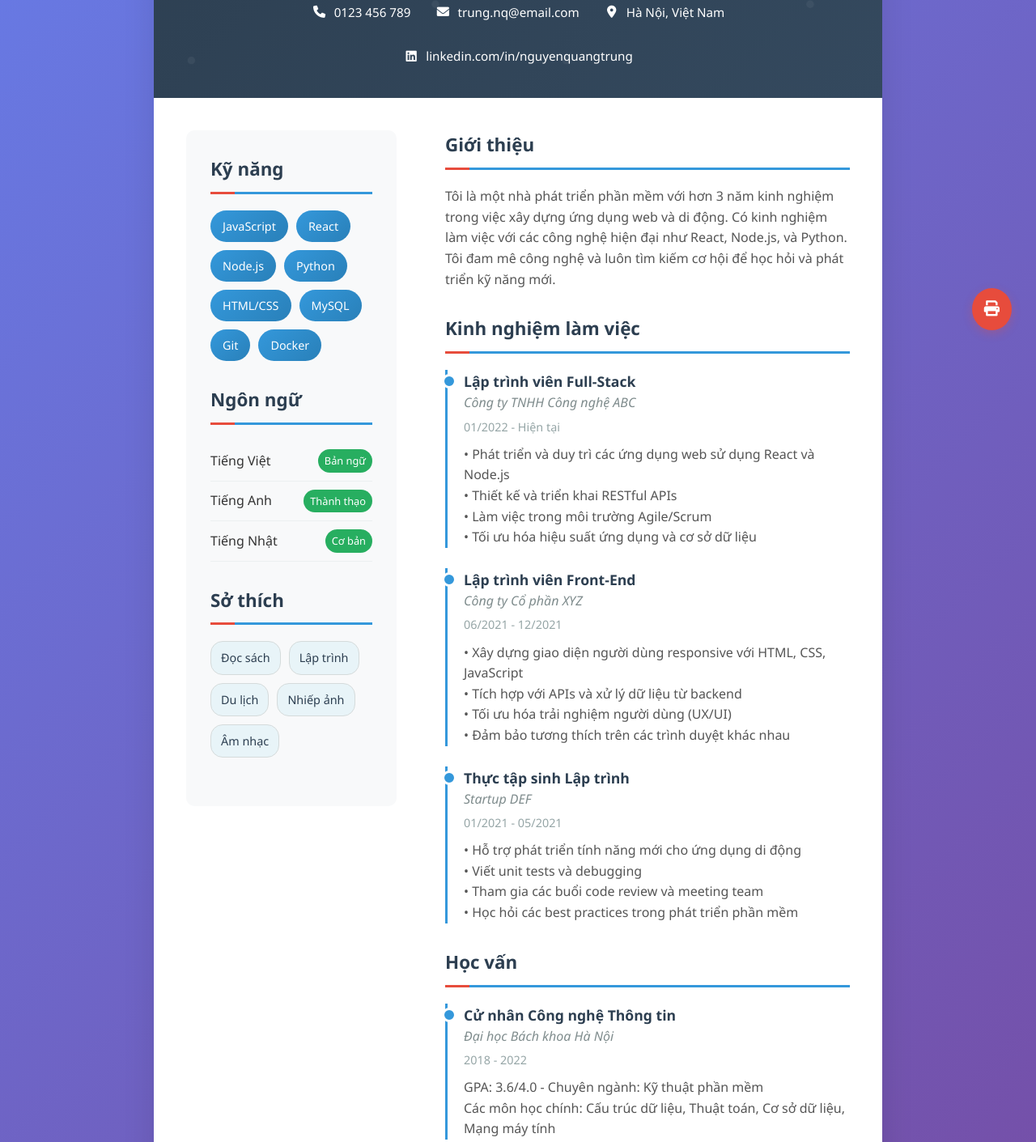
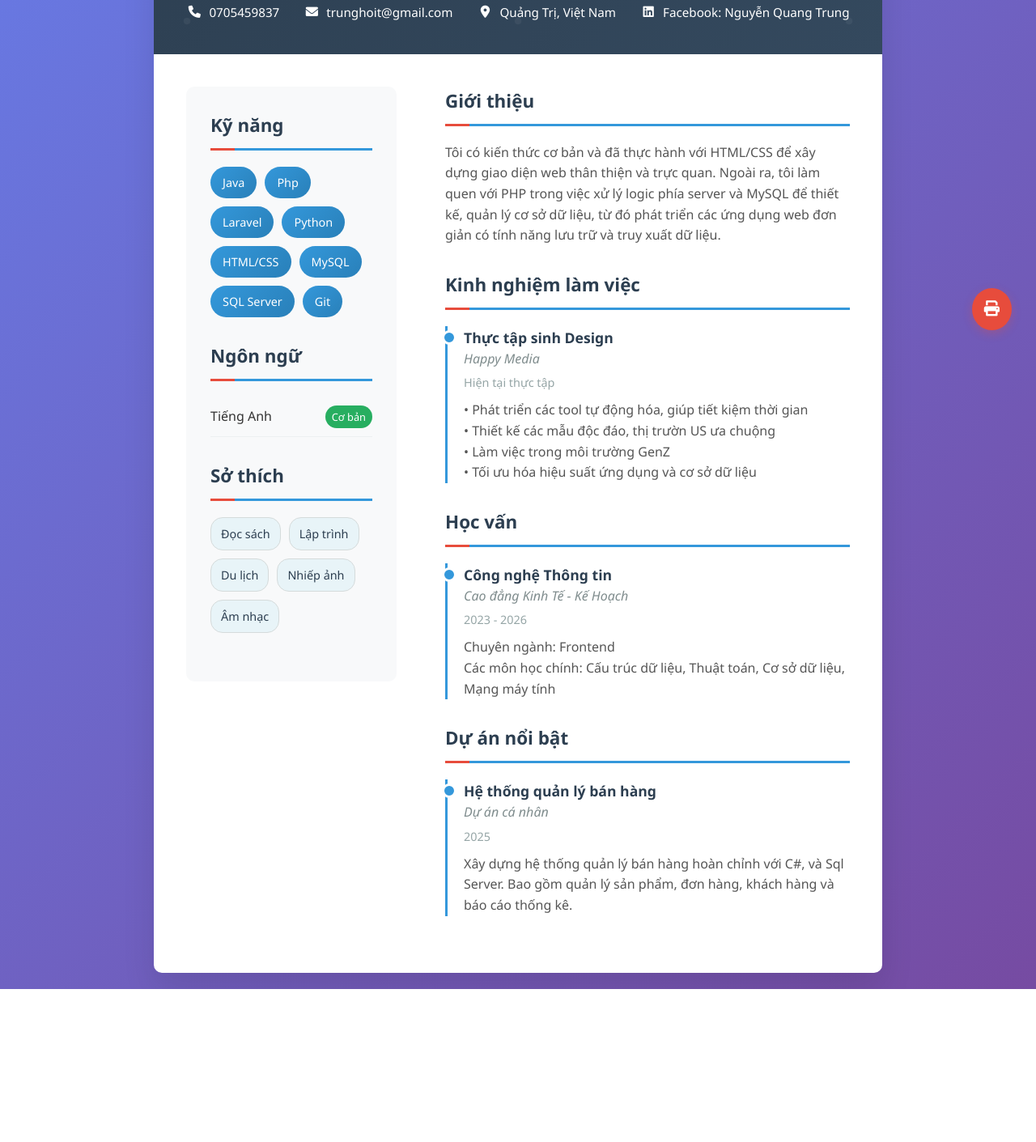
Before and after one commit to nguyenquangtrungcntt/mycv, a plain HTML site: page index.html in a window 1280 px wide. Shown: the part 362-1773 px from the top of the page at 81% size. After the commit the page ends 1584 px from the top, so only its background shows below. Drawn offline with Linux system fonts and the light colour scheme.

Commit message:
update ìndex

```diff
--- a/index.html
+++ b/index.html
@@ -310,19 +310,19 @@
             <div class="contact-info">
                 <div class="contact-item">
                     <i class="fas fa-phone"></i>
-                    <span>0123 456 789</span>
+                    <span>0705459837</span>
                 </div>
                 <div class="contact-item">
                     <i class="fas fa-envelope"></i>
-                    <span>trung.nq@email.com</span>
+                    <span>trunghoit@gmail.com</span>
                 </div>
                 <div class="contact-item">
                     <i class="fas fa-map-marker-alt"></i>
-                    <span>Hà Nội, Việt Nam</span>
+                    <span>Quảng Trị, Việt Nam</span>
                 </div>
                 <div class="contact-item">
                     <i class="fab fa-linkedin"></i>
-                    <span>linkedin.com/in/nguyenquangtrung</span>
+                    <span>Facebook: Nguyễn Quang Trung</span>
                 </div>
             </div>
         </header>
@@ -332,31 +332,25 @@
                 <section class="section">
                     <h2 class="section-title">Kỹ năng</h2>
                     <div class="skills-list">
-                        <span class="skill-tag">JavaScript</span>
-                        <span class="skill-tag">React</span>
-                        <span class="skill-tag">Node.js</span>
+                        <span class="skill-tag">Java</span>
+                        <span class="skill-tag">Php</span>
+                        <span class="skill-tag">Laravel</span>
                         <span class="skill-tag">Python</span>
                         <span class="skill-tag">HTML/CSS</span>
                         <span class="skill-tag">MySQL</span>
+                        <span class="skill-tag">SQL Server</span>
                         <span class="skill-tag">Git</span>
-                        <span class="skill-tag">Docker</span>
                     </div>
                 </section>
 
                 <section class="section">
                     <h2 class="section-title">Ngôn ngữ</h2>
-                    <div class="language-item">
-                        <span>Tiếng Việt</span>
-                        <span class="language-level">Bản ngữ</span>
-                    </div>
+
                     <div class="language-item">
                         <span>Tiếng Anh</span>
-                        <span class="language-level">Thành thạo</span>
-                    </div>
-                    <div class="language-item">
-                        <span>Tiếng Nhật</span>
                         <span class="language-level">Cơ bản</span>
                     </div>
+
                 </section>
 
                 <section class="section">
@@ -375,59 +369,32 @@
                 <section class="section">
                     <h2 class="section-title">Giới thiệu</h2>
                     <p class="description">
-                        Tôi là một nhà phát triển phần mềm với hơn 3 năm kinh nghiệm trong việc xây dựng ứng dụng web và di động.
-                        Có kinh nghiệm làm việc với các công nghệ hiện đại như React, Node.js, và Python.
-                        Tôi đam mê công nghệ và luôn tìm kiếm cơ hội để học hỏi và phát triển kỹ năng mới.
+                        Tôi có kiến thức cơ bản và đã thực hành với HTML/CSS để xây dựng giao diện web thân thiện và trực quan. Ngoài ra, tôi làm quen với PHP trong việc xử lý logic phía server và MySQL để thiết kế, quản lý cơ sở dữ liệu, từ đó phát triển các ứng dụng web đơn giản có tính năng lưu trữ và truy xuất dữ liệu.
                     </p>
                 </section>
 
                 <section class="section">
                     <h2 class="section-title">Kinh nghiệm làm việc</h2>
                     <div class="experience-item">
-                        <div class="job-title">Lập trình viên Full-Stack</div>
-                        <div class="company">Công ty TNHH Công nghệ ABC</div>
-                        <div class="date">01/2022 - Hiện tại</div>
+                        <div class="job-title">Thực tập sinh Design</div>
+                        <div class="company">Happy Media</div>
+                        <div class="date">Hiện tại thực tập</div>
                         <div class="description">
-                            • Phát triển và duy trì các ứng dụng web sử dụng React và Node.js<br>
-                            • Thiết kế và triển khai RESTful APIs<br>
-                            • Làm việc trong môi trường Agile/Scrum<br>
+                            • Phát triển các tool tự động hóa, giúp tiết kiệm thời gian<br>
+                            • Thiết kế các mẫu độc đáo, thị trườn US ưa chuộng<br>
+                            • Làm việc trong môi trường GenZ<br>
                             • Tối ưu hóa hiệu suất ứng dụng và cơ sở dữ liệu
                         </div>
-                    </div>
-
-                    <div class="experience-item">
-                        <div class="job-title">Lập trình viên Front-End</div>
-                        <div class="company">Công ty Cổ phần XYZ</div>
-                        <div class="date">06/2021 - 12/2021</div>
-                        <div class="description">
-                            • Xây dựng giao diện người dùng responsive với HTML, CSS, JavaScript<br>
-                            • Tích hợp với APIs và xử lý dữ liệu từ backend<br>
-                            • Tối ưu hóa trải nghiệm người dùng (UX/UI)<br>
-                            • Đảm bảo tương thích trên các trình duyệt khác nhau
-                        </div>
-                    </div>
-
-                    <div class="experience-item">
-                        <div class="job-title">Thực tập sinh Lập trình</div>
-                        <div class="company">Startup DEF</div>
-                        <div class="date">01/2021 - 05/2021</div>
-                        <div class="description">
-                            • Hỗ trợ phát triển tính năng mới cho ứng dụng di động<br>
-                            • Viết unit tests và debugging<br>
-                            • Tham gia các buổi code review và meeting team<br>
-                            • Học hỏi các best practices trong phát triển phần mềm
-                        </div>
-                    </div>
                 </section>
 
                 <section class="section">
                     <h2 class="section-title">Học vấn</h2>
                     <div class="education-item">
-                        <div class="degree">Cử nhân Công nghệ Thông tin</div>
-                        <div class="school">Đại học Bách khoa Hà Nội</div>
-                        <div class="date">2018 - 2022</div>
+                        <div class="degree">Công nghệ Thông tin</div>
+                        <div class="school">Cao đẳng Kinh Tế - Kế Hoạch</div>
+                        <div class="date">2023 - 2026</div>
                         <div class="description">
-                            GPA: 3.6/4.0 - Chuyên ngành: Kỹ thuật phần mềm<br>
+                            Chuyên ngành: Frontend<br>
                             Các môn học chính: Cấu trúc dữ liệu, Thuật toán, Cơ sở dữ liệu, Mạng máy tính
                         </div>
                     </div>
@@ -438,9 +405,9 @@
                     <div class="experience-item">
                         <div class="job-title">Hệ thống quản lý bán hàng</div>
                         <div class="company">Dự án cá nhân</div>
-                        <div class="date">2023</div>
+                        <div class="date">2025</div>
                         <div class="description">
-                            Xây dựng hệ thống quản lý bán hàng hoàn chỉnh với React, Node.js, và MySQL.
+                            Xây dựng hệ thống quản lý bán hàng hoàn chỉnh với C#, và Sql Server.
                             Bao gồm quản lý sản phẩm, đơn hàng, khách hàng và báo cáo thống kê.
                         </div>
                     </div>
```
